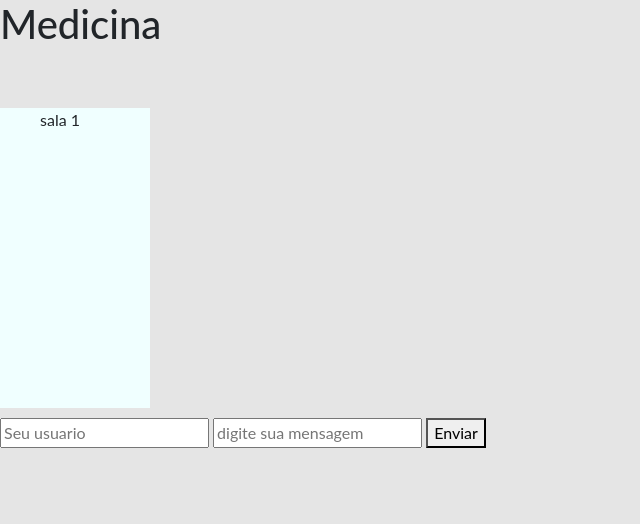
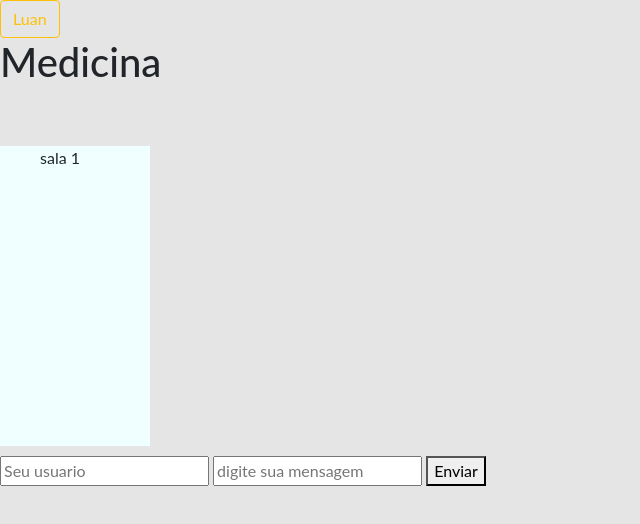
Before and after one commit to Bartolomeuu/WiseMind, a website: page Antonio/chat/public/Medicina.html in a window 1280 px wide. Shown: the whole page, without its empty margins (0-640 px from the left). Drawn offline with nearby package versions, Linux system fonts and the light colour scheme; no server answers.

Commit message:
Bootstrap

```diff
--- a/Antonio/chat/package.json
+++ b/Antonio/chat/package.json
@@ -9,9 +9,13 @@
   "author": "",
   "license": "ISC",
   "dependencies": {
+    "bootstrap": "^4.3.1",
     "ejs": "^2.6.2",
     "express": "^4.17.1",
+    "jquery": "^3.4.1",
     "node.js": "0.0.0",
+    "popper.js": "^1.15.0",
+    "sass": "^1.22.10",
     "socket.io": "^2.2.0",
     "socket.io-client": "^2.2.0"
   },
--- a/Antonio/chat/public/Medicina.html
+++ b/Antonio/chat/public/Medicina.html
@@ -15,6 +15,7 @@
 </head>
 
 <body>
+    <button class="btn btn-outline-warning">Luan</button>
     <h1>Medicina</h1>
     <div id="main-message">
         <div id="teste">
```
Also changed, not shown: 1 other file.
